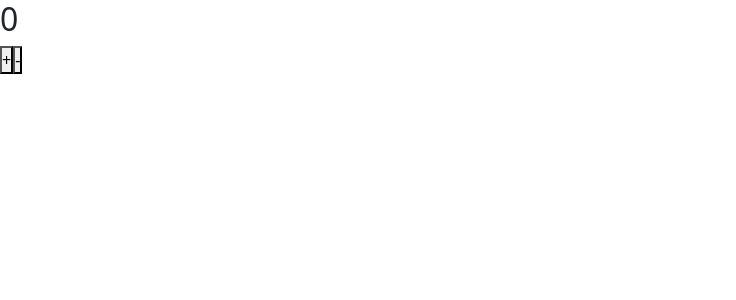
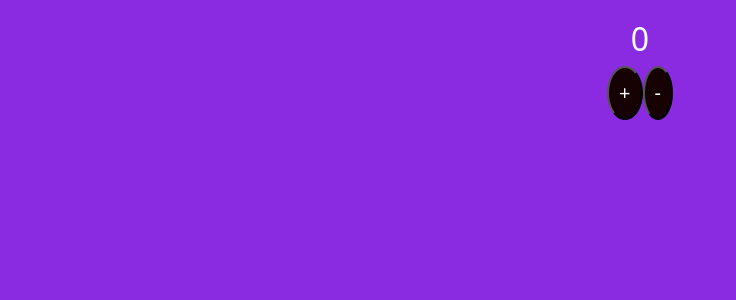
Before and after one commit to badshab454/react-basic, a React (Create React App) app: page / in a window 1280 px wide. Shown: the top 300 px of the page, without its empty margins (0-736 px from the left). Built offline with nearby package versions, Linux system fonts and the light colour scheme.

Commit message:
counter app complete

```diff
--- a/src/App.js
+++ b/src/App.js
@@ -1,6 +1,6 @@
 
 import "./index.css";
-import Counter from './components/Counter'
+import Counter from "./components/Counter";
 
 function App() {
   return <div>
--- a/src/components/Counter.js
+++ b/src/components/Counter.js
@@ -1,16 +1,24 @@
-import React from 'react';
-import {useState} from 'react';
-
+import React from "react";
+import { useState } from "react";
 
 const Counter = () => {
-    const [count, setCount] = useState(0);
-    const increment = () => setCount(count + 1);
-    const decrement = () => setCount(count - 1);
-    return <>
-        <h2>{count}</h2>
-        <button onClick={increment}>+</button>
-        <button onClick={decrement}>-</button>
-    </>
-}
+  const [count, setCount] = useState(0);
+  const increment = () => setCount(count + 1);
+  const decrement = () => setCount(count - 1);
+
+  return (
+    <div className="counter">
+      <h2>{count}</h2>
+      <div className="button">
+        <button onClick={increment} className="btun">
+          +
+        </button>
+        <button onClick={decrement} className="btun">
+          -
+        </button>
+      </div>
+    </div>
+  );
+};
 
 export default Counter;
--- a/src/index.css
+++ b/src/index.css
@@ -3,3 +3,30 @@
     margin: 0;
     padding: 0;
 }
+
+.counter {
+    background-color: blueviolet;
+    height: 100vh;
+    width: 100%;
+    color: #fff;
+    padding-top: 20px;
+}
+
+h2 {
+    text-align: center;
+    font-size: 100px;
+}
+
+.button{
+    display: flex;
+    justify-content: center;
+    color: #fff;
+}
+
+.btun {
+    padding: 10px;
+    border-radius: 50%;
+    color: #fff;
+    font-size: 20px;
+    background-color: rgb(22, 2, 2);
+}
```
